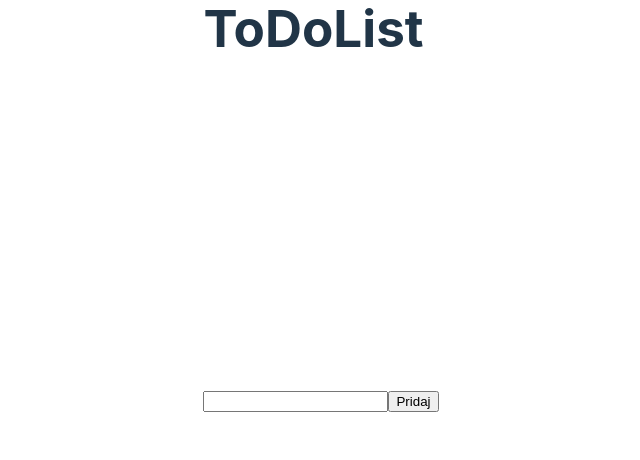
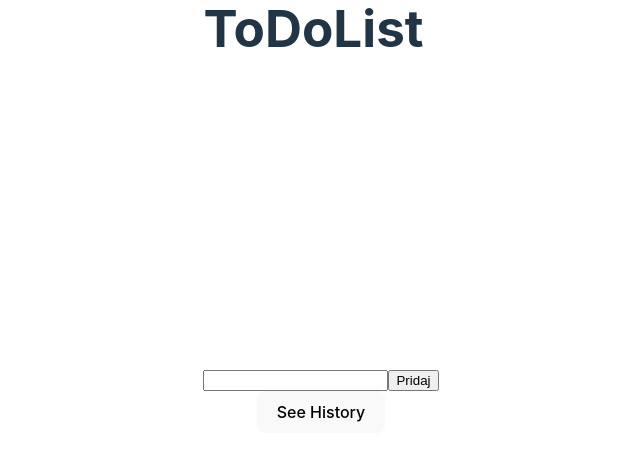
Before and after one commit to RomanKois/todoListAccademy, a Vue app in the folder shoppingCart/: page / in a window 1280 px wide. Shown: the top 460 px of the page, without its empty margins (319-959 px from the left). Built offline with nearby package versions, Linux system fonts and the light colour scheme.

Commit message:
level 1 --done

```diff
--- a/shoppingCart/src/App.vue
+++ b/shoppingCart/src/App.vue
@@ -1,11 +1,15 @@
+<template>
+    <h1 class="text-center title">ToDoList</h1>
+    <Main></Main>
+</template>
+
+
+
 <script setup>
   import Main from './components/Main.vue';
 </script>
 
-<template>
-    <h1 class="text-center title">ToDoList</h1>
-    <Main></Main>
-</template>
+
 
 <style scoped>
 .title{
--- a/shoppingCart/src/components/Main.vue
+++ b/shoppingCart/src/components/Main.vue
@@ -2,14 +2,16 @@
 
     <input v-model="text" id="input">
     <input type="button" value="Pridaj" @click="appendToList()">
+
     <div class="cointainer">
         <div class="row" v-for="i in items.length" :key="i">
-            <div v-if="visible[i-1]==1" class="item">
+            <div v-if="visible[i-1]==visibility" class="item">
                 <Item  :name=items[i-1]></Item>
-                <input type="button" value="Odober" @click="removeFromVisible(i-1)">
+                <input v-if="visibility ==1" type="button" value="Odober" @click="removeFromVisible(i-1)">
             </div>
         </div>
     </div>
+    <button @click="seeRemoved()"> {{buttonName}} </button>
 </template>
 
 <script >
@@ -24,7 +26,8 @@ export default {
             items: [],
             visible: [],
             text: '',
-
+            buttonName: 'See History',
+            visibility: 1
         };
     },
     methods: {
@@ -35,7 +38,18 @@ export default {
 
         removeFromVisible(index){
             this.visible[index] = 0
+        },
+        seeRemoved(){
+            if(this.visibility == 1){
+                this.visibility = 0
+                this.buttonName = 'See toDo'
+            }else{
+                this.visibility = 1
+                this.buttonName = 'See Removed'
+            }
+
         }
+
 
 
 
```
